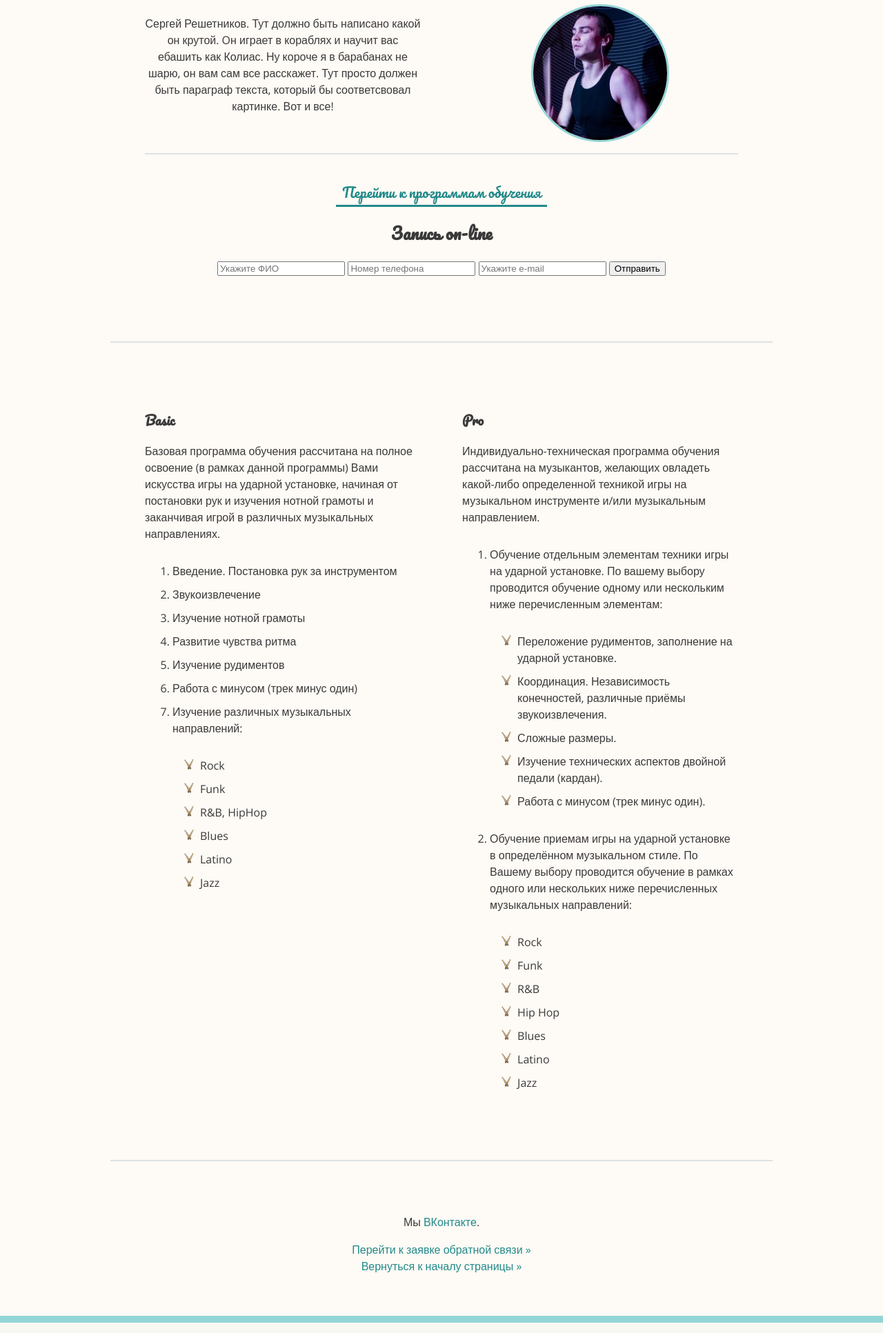
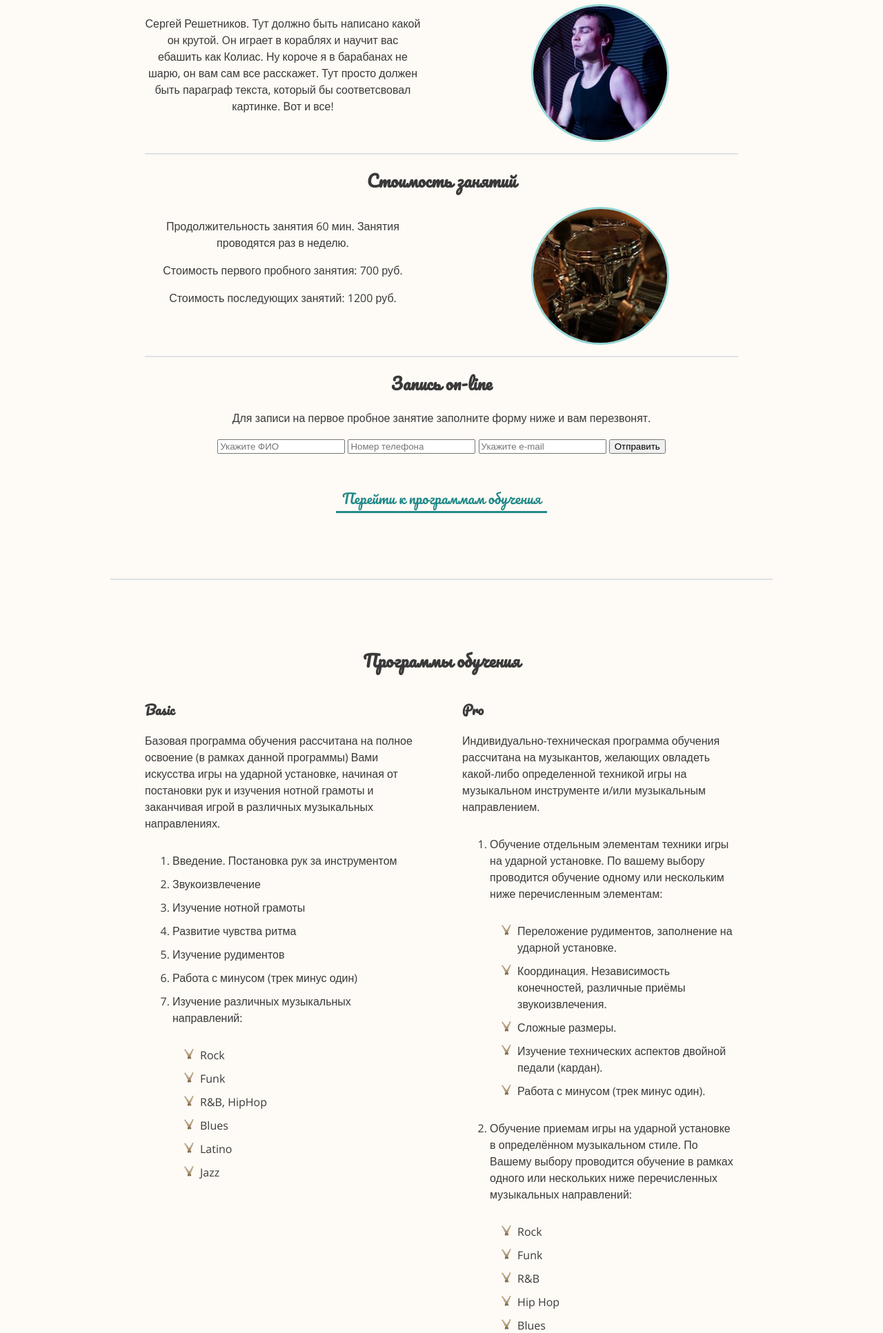
Before and after one commit to reshvaleria/drumslessons, a PHP site: page / in a window 1280 px wide. Shown: the part 1241-3174 px from the top of the page at 69% size. Run offline with PHP 8.4, Linux system fonts and the light colour scheme.

```diff
--- a/index.php
+++ b/index.php
@@ -12,7 +12,7 @@
 <body>
   <header class="main-header" id="top">
     <span class="title">Хочешь стать барабанщиком?</span>
-    <h1>Уроки игры <br /> на барабанах</h1>
+    <h1>Уроки игры <br> на барабанах</h1>
   </header>
 
   <div class="primary-content t-border">
@@ -36,21 +36,32 @@
         <img src="img/teacher.jpg" alt="Сергей Решетников" class="profile-image">
       </div>
       </div>
-      <a class="callout" href="#programs">Перейти к программам обучения</a>
+      <h2>Стоимость занятий</h2>
+      <div class="group intro">
+          <div class="basic">
+              <p>Продолжительность занятия 60 мин. Занятия проводятся раз в неделю.</p>
+              <p>Стоимость первого пробного занятия: 700 руб.</p>
+              <p>Стоимость последующих занятий: 1200 руб.</p>
+          </div>
+          <div class="pro">
+              <img src="img/test.jpg" alt="Студия" class="profile-image">
+          </div>
+      </div>
       <div class="signin" id="signin">
         <h2>Запись on-line</h2>
+          <p>Для записи на первое пробное занятие заполните форму ниже и вам перезвонят.</p>
           <form action="send.php" method="post">
               <input type="text" name="fio" placeholder="Укажите ФИО" required>
               <input type="text" name="phone" placeholder="Номер телефона" required>
               <input type="text" name="email" placeholder="Укажите e-mail" required>
               <input type="submit" value="Отправить">
           </form>
-<!--        <p>-->
-<!--        </p>-->
       </div>
-    </div>
+      <a class="callout" href="#programs"><br>Перейти к программам обучения</a>
+  </div>
 
     <div class="secondary-content t-border group" id="programs">
+        <div class="programs"><h2>Программы обучения</h2></div>
       <div class="basic">
         <h3>Basic</h3>
         <p>Базовая программа обучения рассчитана на полное освоение (в рамках данной программы) Вами искусства игры на ударной установке, начиная от постановки рук и изучения нотной грамоты и заканчивая игрой в различных музыкальных направлениях.</p>
--- a/styles/style.css
+++ b/styles/style.css
@@ -34,6 +34,7 @@ h3,
 .callout {
   font-family: 'Pacifico', cursive;
 }
+
 a:link {
   color: #228A8A;
   text-decoration: none;
@@ -68,7 +69,8 @@ a:active {
 }
 .primary-content,
 .main-header,
-.main-footer {
+.main-footer,
+.programs{
   text-align: center;
 }
 .profile-image {
```
